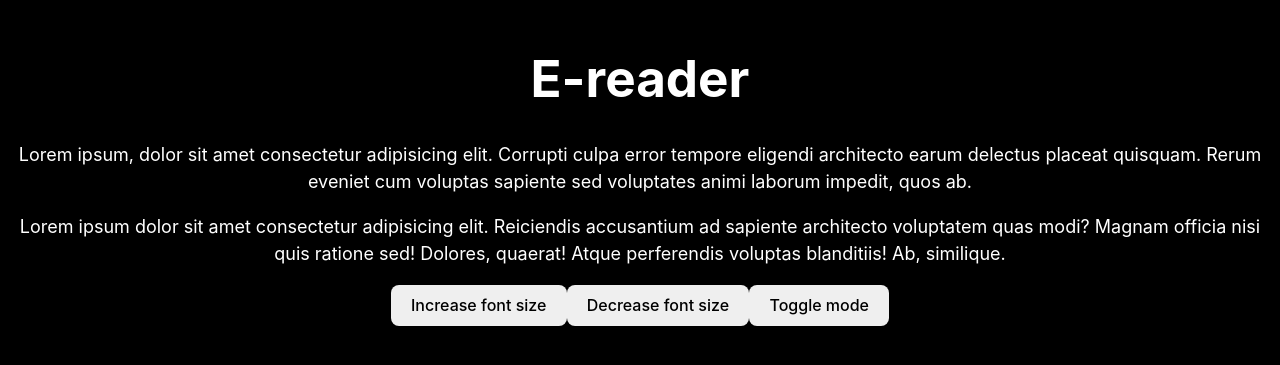
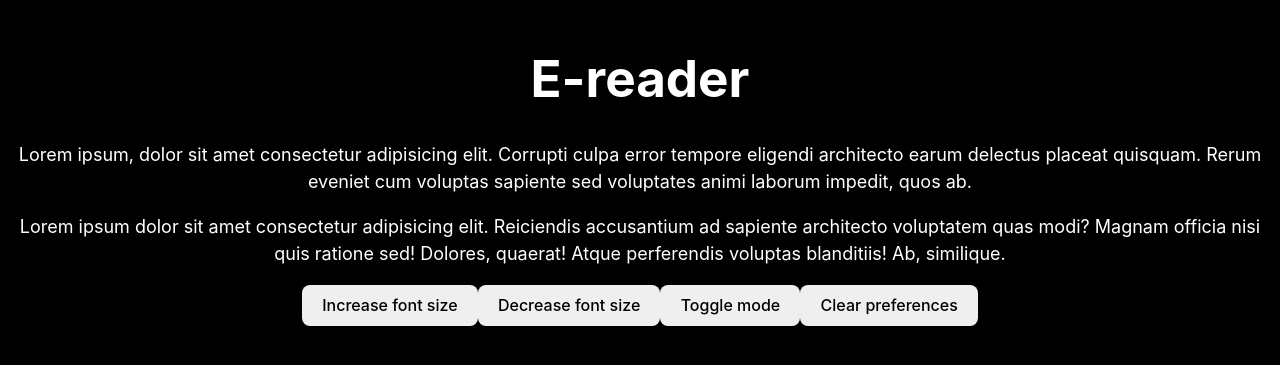
Before and after one commit to biancashiromoto/eReader, a React (Vite) app: page / in a window 1280 px wide. Shown: the part 229-594 px from the top of the page. Built offline with nearby package versions, Linux system fonts and the light colour scheme.

Commit message:
feat: Create function clearPreferences

```diff
--- a/src/App.tsx
+++ b/src/App.tsx
@@ -34,6 +34,10 @@ function App() {
     }));
   }
 
+  const clearPreferences = () => {
+    setConfig(utils.defaultConfig);
+  }
+
   return (
     <div>
       <h1>E-reader</h1>
@@ -67,6 +71,11 @@ function App() {
       >
         Toggle mode
       </button>
+      <button
+        onClick={() => clearPreferences()}
+      >
+        Clear preferences
+      </button>
     </div>
   )
 }
```
